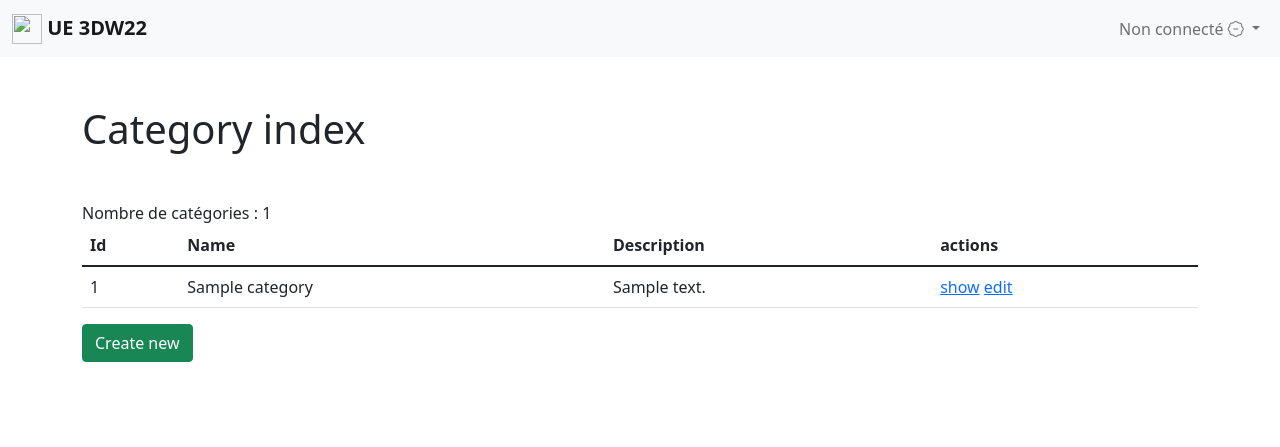
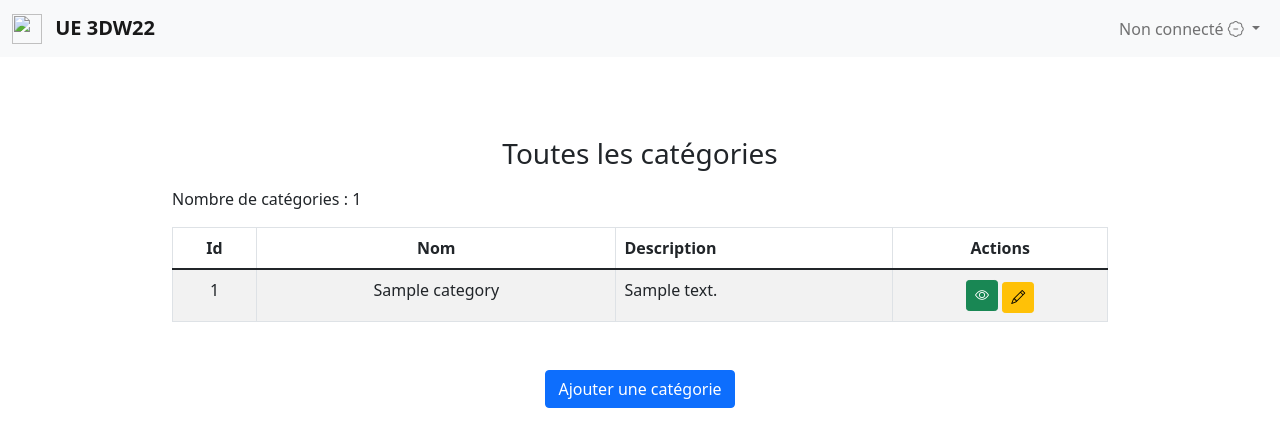
Before and after one commit to Gabriel-LPMI/UE-3DW22, a Symfony app: template templates/category/index.html.twig in a window 1280 px wide. Shown: the top 447 px of the page. Run offline with Twig, Linux system fonts and the light colour scheme; the template is opened without the code that fills it: most values are stand-ins (such as "Sample title", 1, 10 or a date in 2020); some libraries are stand-ins or nearby versions.

Commit message:
add css categories files

```diff
--- a/public/css/main.css
+++ b/public/css/main.css
@@ -5,3 +5,7 @@
 .mtRegistrer {
   margin-top: 10vh;
 }
+
+.mtCategory {
+  margin-top: 10vh;
+}
--- a/templates/base.html.twig
+++ b/templates/base.html.twig
@@ -13,7 +13,7 @@
         <div class="container-fluid">
             <a class="navbar-brand" href="/">
               <img src="https://cvtic.unilim.fr/pluginfile.php/1/theme_boost/favicon/1641197277/cvtic-2015-o.png" alt="" width="30" height="30" class="d-inline-block align-text-top">
-              <b>UE 3DW22</b>
+              <b class="mx-2">UE 3DW22</b>
             </a>
             <button class="navbar-toggler" type="button" data-bs-toggle="collapse" data-bs-target="#navbarNavDropdown" aria-controls="navbarNavDropdown" aria-expanded="false" aria-label="Toggle navigation">
                 <span class="navbar-toggler-icon"></span>
@@ -22,7 +22,7 @@
                 <ul class="navbar-nav ms-auto">
                     {% if app.user %}
                     <li class="nav-item">
-                        <a class="nav-link" href="/admin">Admin <i class="bi bi-tools"></i></a>
+                        <a class="nav-link" href="/admin">Administration <i class="bi bi-tools"></i></a>
                     </li>
                     {% endif %}
                     <li class="nav-item dropdown">
--- a/templates/category/_delete_form.html.twig
+++ b/templates/category/_delete_form.html.twig
@@ -1,4 +1,4 @@
 <form method="post" action="{{ path('category_delete', {'id': category.id}) }}" onsubmit="return confirm('Are you sure you want to delete this item?');">
     <input type="hidden" name="_token" value="{{ csrf_token('delete' ~ category.id) }}">
-    <button class="btn">Delete</button>
+    <a class="btn btn-md btn-danger mt-1"><i class="bi bi-trash"></i></a>
 </form>
--- a/templates/category/_form.html.twig
+++ b/templates/category/_form.html.twig
@@ -1,4 +1,6 @@
 {{ form_start(form) }}
     {{ form_widget(form) }}
-    <button class="btn">{{ button_label|default('Save') }}</button>
+    <div class="text-center">
+      <a type="button" class="btn btn-md btn-success mb-1">{{ button_label|default('') }}<i class="bi bi-file-earmark-check"></i></a>
+    </div>
 {{ form_end(form) }}
--- a/templates/category/index.html.twig
+++ b/templates/category/index.html.twig
@@ -1,34 +1,32 @@
 {% extends 'base.html.twig' %}
 
-{% block title %}Category index{% endblock %}
+{% block title %}Catégories{% endblock %}
 
 {% block body %}
-    <div class="container">
-        <h1>Category index</h1>
-
+    <div class="container mtCategory w-75">
+        <h1 class="h3 font-weight-normal text-center">Toutes les catégories</h1>
         {# total items count #}
-        <div class="count mt-5">
+        <div class="count mt-3 mb-3">
             Nombre de catégories : {{ categories.getTotalItemCount }}
         </div>
-
-        <table class="table">
+        <table class="table table-striped table-bordered">
             <thead>
             <tr>
-                <th>Id</th>
-                <th>Name</th>
+                <th class="text-center">Id</th>
+                <th class="text-center">Nom</th>
                 <th>Description</th>
-                <th>actions</th>
+                <th class="text-center">Actions</th>
             </tr>
             </thead>
             <tbody>
             {% for category in categories %}
                 <tr>
-                    <td>{{ category.id }}</td>
-                    <td>{{ category.name }}</td>
+                    <td class="text-center">{{ category.id }}</td>
+                    <td class="text-center">{{ category.name }}</td>
                     <td>{{ category.description }}</td>
-                    <td>
-                        <a href="{{ path('category_show', {'id': category.id}) }}">show</a>
-                        <a href="{{ path('category_edit', {'id': category.id}) }}">edit</a>
+                    <td class="text-center">
+                        <a class="btn btn-sm btn-success" href="{{ path('category_show', {'id': category.id}) }}"><i class="bi bi-eye"></i></a>
+                        <a class="btn btn-sm btn-warning mt-1" href="{{ path('category_edit', {'id': category.id}) }}"><i class="bi bi-pencil"></i></a>
                     </td>
                 </tr>
             {% else %}
@@ -42,9 +40,8 @@
         <div class="navigation">
             {{ knp_pagination_render(categories) }}
         </div>
-
-        <a href="{{ path('category_new') }}" class="btn btn-success">Create new</a>
-
+        <div class="text-center mt-5">
+          <a href="{{ path('category_new') }}" class="btn btn-md btn-primary">Ajouter une catégorie</a>
+        </div>
     </div>
-
 {% endblock %}
```
Also changed, not shown: templates/category/edit.html.twig (+9 -8 lines), templates/category/new.html.twig (+7 -5 lines), templates/category/show.html.twig (+10 -10 lines).
